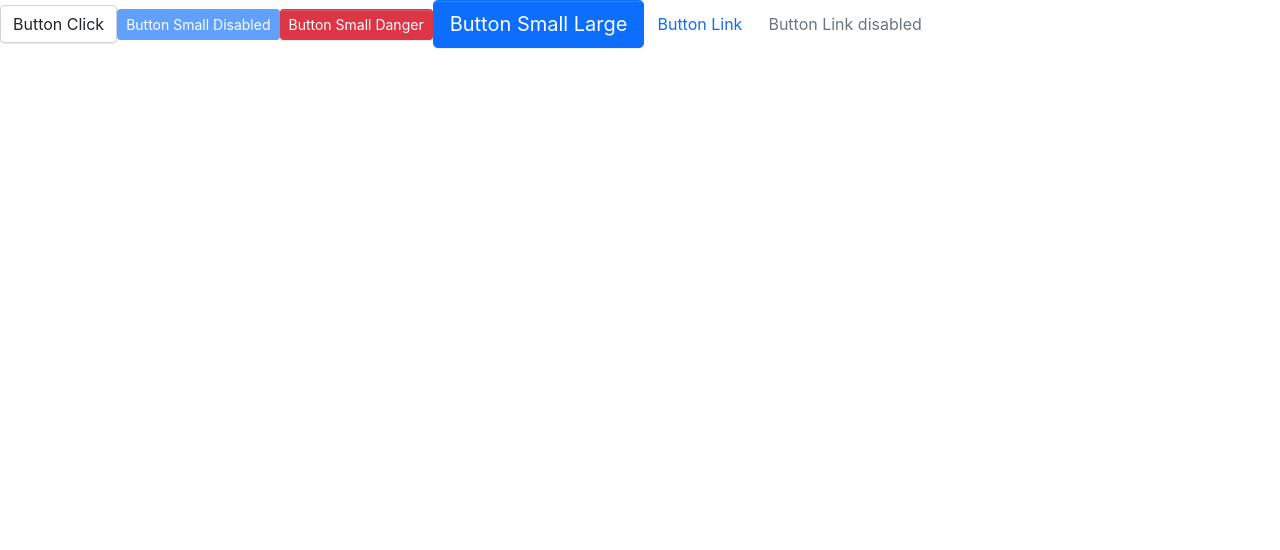
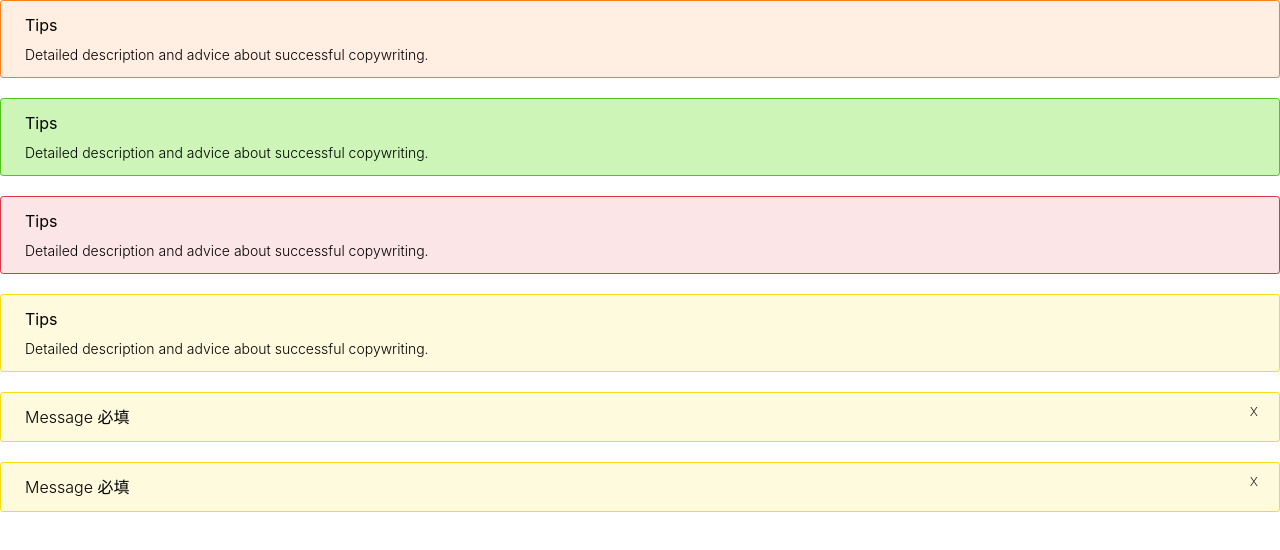
Before and after one commit to ChocolateUI/chocolate-ui, a React (Create React App) app: page / in a window 1280 px wide. Shown: the top 550 px of the page. Built offline with nearby package versions, Linux system fonts and the light colour scheme.

Commit message:
[feat] Alert 组件

```diff
--- a/src/App.tsx
+++ b/src/App.tsx
@@ -1,16 +1,18 @@
 import React from 'react'
-import Button from './components/Button/button'
+import Alert from './components/Alert/alert'
 
 const App: React.FC = () => {
     return (
         <div className="App">
             <header className="App-header">
-                <Button onClick={(e)=>{e.preventDefault(); alert('123')}}>Button Click</Button>
-                <Button btnType="primary" size="sm" disabled> Button Small Disabled </Button>
-                <Button btnType="danger" size="sm"> Button Small Danger </Button>
-                <Button btnType="primary" size="lg"> Button Small Large </Button>
-                <Button btnType="link" href="www.baidu.com" target="_blank"> Button Link </Button>
-                <Button btnType="link" href="www.baidu.com" disabled> Button Link disabled</Button>
+                <div style={{ display: "block", flexDirection: "column" }}>
+                    <Alert message="Tips" description="Detailed description and advice about successful copywriting." />
+                    <Alert message="Tips" type="success" description="Detailed description and advice about successful copywriting." />
+                    <Alert message="Tips" type="danger" description="Detailed description and advice about successful copywriting." />
+                    <Alert message="Tips" type="warning" description="Detailed description and advice about successful copywriting." />
+                    <Alert message="Message 必填" closable type="warning" onClose={(e)=>{e.preventDefault(); console.log('object')} }/>
+                    <Alert message="Message 必填" closable type="warning"/>
+                </div>
             </header>
         </div>
     );
--- /dev/null
+++ b/src/components/Alert/_style.scss
@@ -0,0 +1,57 @@
+.alert-wrapper {
+    position: relative;
+    margin-bottom: 20px;
+    font-weight: $alert-font-weight-bold;
+    line-height: $alert-line-height;
+    @include alert-size($alert-padding-y, $alert-padding-x, $alert-font-size, $alert-border-radius);
+    border: $alert-border-width solid transparent;
+}
+
+.alert-default {
+    @include alert-style($orange, $orange, $black);
+}
+
+.alert-success {
+    @include alert-style($success, $success, $black);
+}
+
+.alert-success {
+    @include alert-style($success, $success, $black);
+}
+
+.alert-danger {
+    @include alert-style($danger, $danger, $black);
+}
+
+.alert-warning {
+    @include alert-style($warning, $warning, $black);
+}
+
+.alert-description {
+    display: block;
+    font-size: $alert-font-size-sm;
+    font-weight: $alert-font-weight;
+}
+
+.alert-message-normal {
+    font-weight: $alert-font-weight;
+}
+
+.alert-close-icon {
+    font-weight: 200;
+    float: right;
+    position: absolute;
+    top: 0;
+    right: 15px;
+    border: none;
+    outline: none;
+    background-color: transparent;
+}
+
+.alert-closable {
+    padding-right: 45px;
+}
+
+.alert-no-closable {
+    padding-right: 15px;
+}
--- /dev/null
+++ b/src/components/Alert/alert.tsx
@@ -0,0 +1,69 @@
+import React, { FC, MouseEventHandler, MouseEvent, useState } from 'react';
+import classNames from 'classnames';
+
+export type AlertType = 'success' | 'default' | 'danger' | 'warning';
+
+interface BaseAlertProps {
+    className?: string;
+    /** 警告提示内容 */
+    message: string;
+    /** 警告提示的辅助性文字介绍 */
+    description?: string;
+    /** 默认不显示关闭按钮 */
+    closable?: boolean;
+    /** 指定警告提示的样式，有四种选择 success、default、warning、danger */
+    type?: AlertType;
+    /** 关闭时触发的回调函数 */
+    onClose?: MouseEventHandler<HTMLButtonElement>;
+}
+
+export const Alert: FC<BaseAlertProps> = (props) => {
+    const {
+        className,
+        message,
+        description,
+        closable,
+        type,
+        onClose,
+        ...restProps
+    } = props;
+    const [visible, setVisible] = useState(true);
+
+    const classes = classNames('alert-wrapper', className, {
+        [`alert-${type}`]: type,
+        'alert-closable': true,
+    })
+
+    const handleClose = (e: MouseEvent<HTMLButtonElement>) => {
+        setVisible(false);
+        onClose && onClose(e)
+    }
+
+    return visible ? (
+        <>
+            <div
+                className={classes}
+                {...restProps}
+            >
+                <span className={description ? "" : "alert-message-normal"}>
+                    {message}
+                </span>
+                {
+                    description && <span className="alert-description">
+                        {description}
+                    </span>
+                }
+                {
+                    closable && <button className="alert-close-icon" onClick={handleClose}> x </button>
+                }
+            </div>
+        </>
+    ) : null
+}
+
+Alert.defaultProps = {
+    closable: false,
+    type: 'default',
+}
+
+export default Alert;
--- a/src/styles/_mixin.scss
+++ b/src/styles/_mixin.scss
@@ -31,3 +31,15 @@
         border-color: $border;
     }
 }
+
+@mixin alert-size($padding-y, $padding-x, $font-size,  $border-radius) {
+    padding: $padding-y $padding-x;
+    font-size: $font-size;
+    border-radius: $border-radius;
+}
+
+@mixin alert-style($background, $border, $color){
+    background: lighten($background, 40.5%);
+    border-color: $border;
+    color: $color;
+}
--- a/src/styles/_variables.scss
+++ b/src/styles/_variables.scss
@@ -211,3 +211,24 @@ $btn-border-radius-lg:        $border-radius-lg !default;
 $btn-border-radius-sm:        $border-radius-sm !default;
 
 $btn-transition:              color .15s ease-in-out, background-color .15s ease-in-out, border-color .15s ease-in-out, box-shadow .15s ease-in-out !default;
+
+
+// 警告提示基本属性
+$alert-font-weight:           345;
+$alert-padding-y:             .5rem !default;
+$alert-padding-x:             1.5rem !default;
+$alert-font-family:           $font-family-base !default;
+$alert-font-size:             $font-size-base !default;
+$alert-line-height:           $line-height-lg !default;
+
+// 警告提示框 radius
+$alert-border-radius:         $border-radius-sm !default;
+
+// 警告提示框 按边框
+$alert-border-width:          $border-width !default;
+
+// 警告提示框 信息
+$alert-font-weight-bold:      $font-weight-normal !default;
+
+// 警告提示框 描述
+$alert-font-size-sm:          $font-size-sm !default;
--- a/src/styles/index.scss
+++ b/src/styles/index.scss
@@ -9,3 +9,6 @@
 
 // button
 @import "../components/Button/style";
+
+// alert
+@import "../components/Alert/style";
```
Also changed, not shown: src/components/Button/button.tsx (+4 -3 lines), 1 other file (tests, documents, lock files or other folders).
